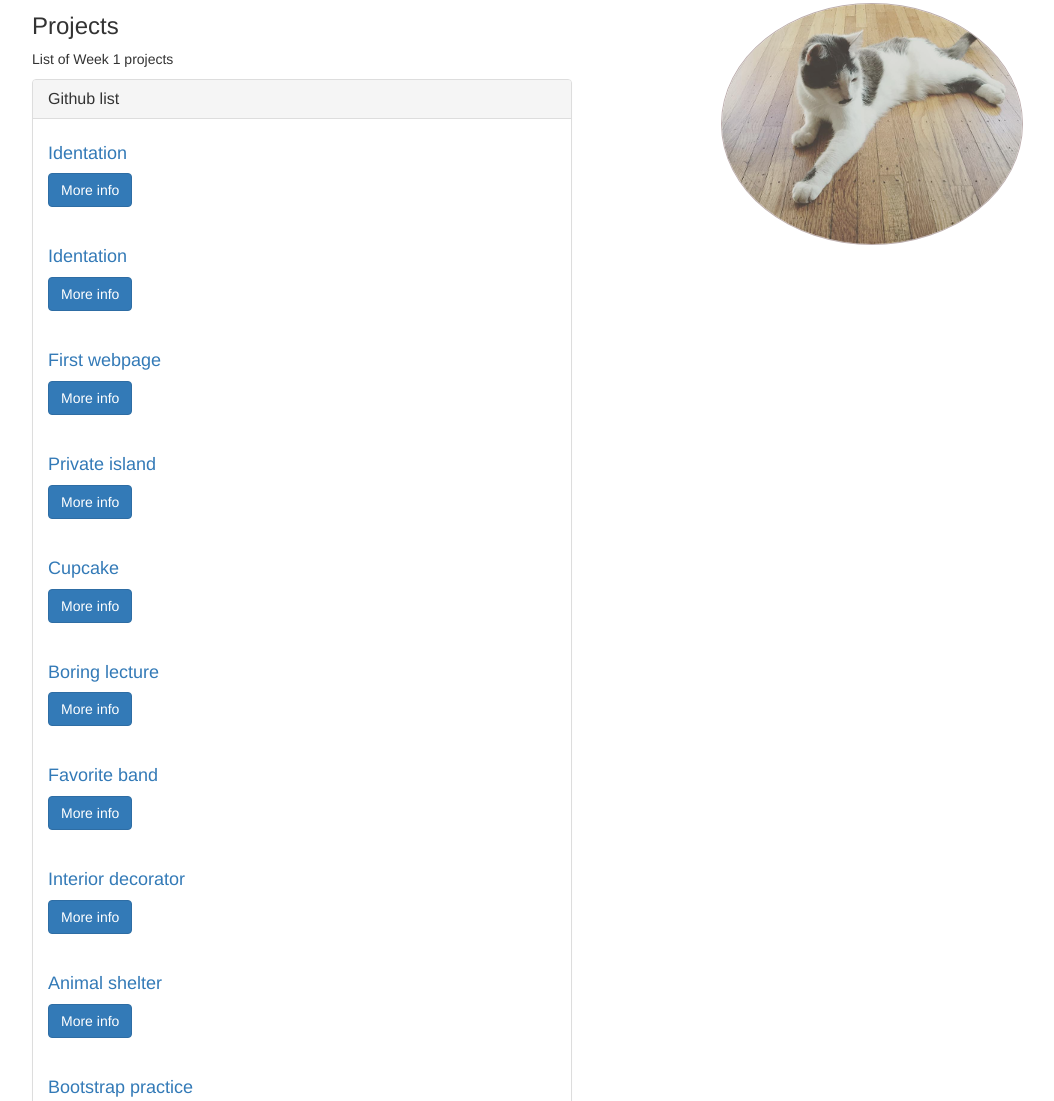
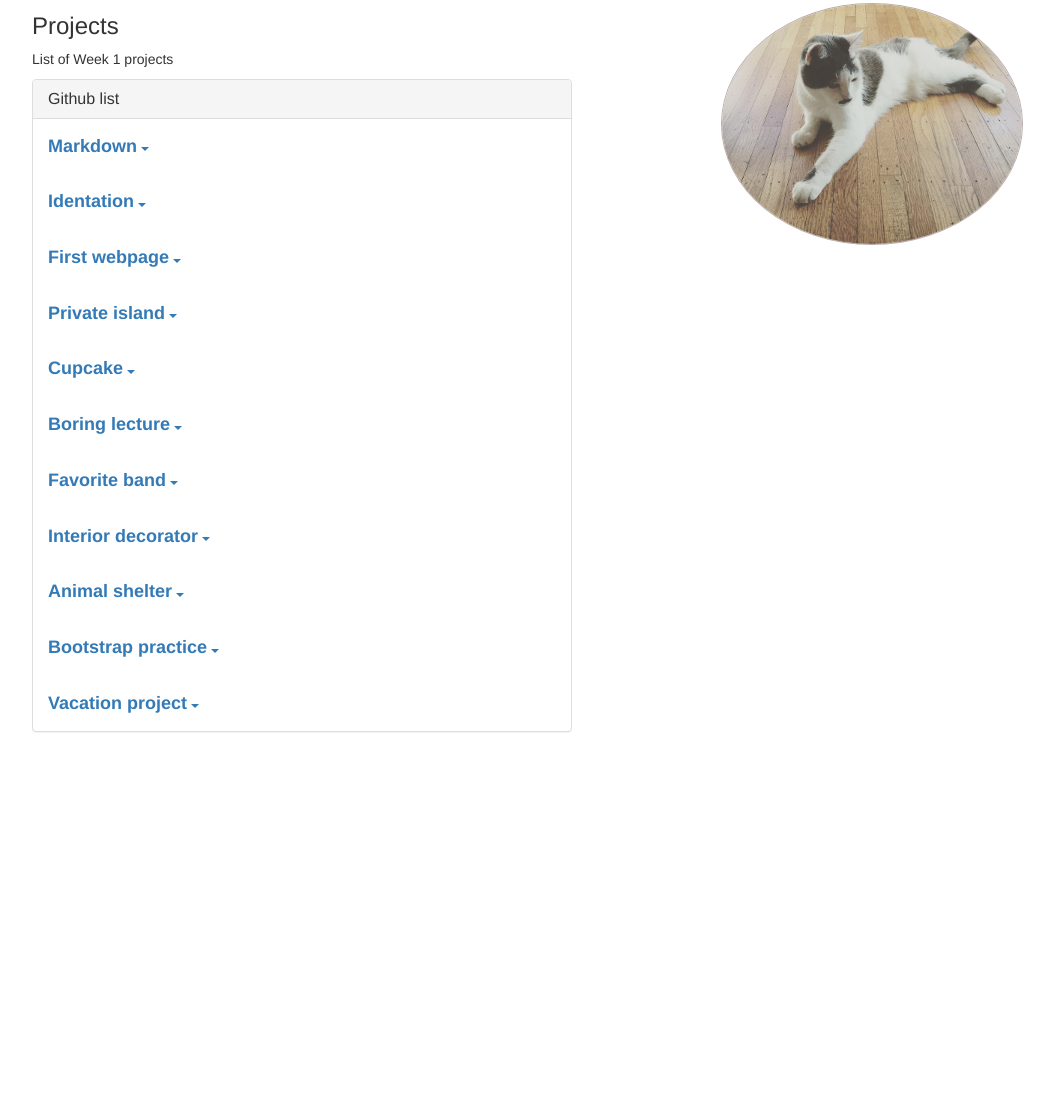
Before and after one commit to mostfamiliar/portfolio_project, a plain HTML site: page index.html in a window 1280 px wide. Shown: the part 773-1874 px from the top of the page, without its empty margins (53-1107 px from the left). After the commit the page ends 1525 px from the top, so only its background shows below. Drawn offline with nearby package versions, Linux system fonts and the light colour scheme.

Commit message:
add a caret to collapse list

```diff
--- a/css/styles.css
+++ b/css/styles.css
@@ -19,10 +19,20 @@ h1 {
   border: none;
 }
 
+.btn-link {
+  padding: 0;
+  margin: 0;
+  border: none;
+}
 .snowimg {
   width: 300px;
   height: 300px;
   opacity: 0.8;
+}
+
+.list-elements {
+  font-size: 18px;
+  font-weight: bold;
 }
 
 .babyimg {
--- a/index.html
+++ b/index.html
@@ -96,21 +96,21 @@
                 <h3 class="panel-title">Github list</h3>
               </div>
               <div class="panel-body">
-                <h4><a href="https://github.com/mostfamiliar/indentation_practice">Identation</a></h4>
-                <a class="btn btn-primary" role="button" data-toggle="collapse" href="#identationInfo" aria-expanded="false" aria-controls="collapseExample">
-                  More info
+                <a href="https://github.com/mostfamiliar/indentation_practice" class="list-elements">Markdown</a>
+                <a class="btn btn-link" role="button" data-toggle="collapse" href="#markdownInfo" aria-expanded="false" aria-controls="collapseExample">
+                  <span class="caret"></span>
                 </a>
-                <div class="collapse" id="identationInfo">
+                <div class="collapse" id="markdownInfo">
                   <div class="well">
                     <p>About us using Markdown</p>
                   </div>
                 </div>
               </div>
               <div class="panel-body">
-                <h4><a href="https://github.com/mostfamiliar/indentation_practice">Identation</a></h4>
-                <a class="btn btn-primary" role="button" data-toggle="collapse" href="#collapseExample" aria-expanded="false" aria-controls="collapseExample">
-                  More info
-                </a></h4>
+                <a href="https://github.com/mostfamiliar/indentation_practice" class="list-elements">Identation</a>
+                <a class="btn btn-link" role="button" data-toggle="collapse" href="#collapseExample" aria-expanded="false" aria-controls="collapseExample">
+                  <span class="caret"></span>
+                </a>
                 <div class="collapse" id="collapseExample">
                   <div class="well">
                     <p>About us using Markdown</p>
@@ -118,9 +118,9 @@
                 </div>
               </div>
               <div class="panel-body">
-                <h4><a href="https://github.com/mostfamiliar/firstwebpage">First webpage</a></h4>
-                <a class="btn btn-primary" role="button" data-toggle="collapse" href="#firstInfo" aria-expanded="false" aria-controls="collapseExample">
-                  More info
+                <a href="https://github.com/mostfamiliar/firstwebpage" class="list-elements">First webpage</a>
+                <a class="btn btn-link" role="button" data-toggle="collapse" href="#firstInfo" aria-expanded="false" aria-controls="collapseExample">
+                  <span class="caret"></span>
                 </a>
                 <div class="collapse" id="firstInfo">
                   <div class="well">
@@ -129,9 +129,9 @@
                 </div>
               </div>
               <div class="panel-body">
-                <h4><a href="https://github.com/mostfamiliar/private_island_project">Private island</a></h4>
-                <a class="btn btn-primary" role="button" data-toggle="collapse" href="#islandInfo" aria-expanded="false" aria-controls="collapseExample">
-                  More info
+                <a href="https://github.com/mostfamiliar/private_island_project" class="list-elements">Private island</a>
+                <a class="btn btn-link" role="button" data-toggle="collapse" href="#islandInfo" aria-expanded="false" aria-controls="collapseExample">
+                  <span class="caret"></span>
                 </a>
                 <div class="collapse" id="islandInfo">
                   <div class="well">
@@ -140,9 +140,9 @@
                 </div>
               </div>
               <div class="panel-body">
-                <h4><a href="https://github.com/mostfamiliar/cupcake_project">Cupcake</a></h4>
-                <a class="btn btn-primary" role="button" data-toggle="collapse" href="#cupcakeInfo" aria-expanded="false" aria-controls="collapseExample">
-                  More info
+                <a href="https://github.com/mostfamiliar/cupcake_project" class="list-elements">Cupcake</a>
+                <a class="btn btn-link" role="button" data-toggle="collapse" href="#cupcakeInfo" aria-expanded="false" aria-controls="collapseExample">
+                  <span class="caret"></span>
                 </a>
                 <div class="collapse" id="cupcakeInfo">
                   <div class="well">
@@ -151,9 +151,9 @@
                 </div>
               </div>
               <div class="panel-body">
-                <h4><a href="https://github.com/mostfamiliar/boring_lecture">Boring lecture</a></h4>
-                <a class="btn btn-primary" role="button" data-toggle="collapse" href="#lectureInfo" aria-expanded="false" aria-controls="collapseExample">
-                  More info
+                <a href="https://github.com/mostfamiliar/boring_lecture" class="list-elements">Boring lecture</a>
+                <a class="btn btn-link" role="button" data-toggle="collapse" href="#lectureInfo" aria-expanded="false" aria-controls="collapseExample">
+                  <span class="caret"></span>
                 </a>
                 <div class="collapse" id="lectureInfo">
                   <div class="well">
@@ -162,9 +162,9 @@
                 </div>
               </div>
               <div class="panel-body">
-                <h4><a href="https://github.com/mostfamiliar/favorite_band">Favorite band</a></h4>
-                <a class="btn btn-primary" role="button" data-toggle="collapse" href="#bandInfo" aria-expanded="false" aria-controls="collapseExample">
-                  More info
+                <a href="https://github.com/mostfamiliar/favorite_band" class="list-elements">Favorite band</a>
+                <a class="btn btn-link" role="button" data-toggle="collapse" href="#bandInfo" aria-expanded="false" aria-controls="collapseExample">
+                  <span class="caret"></span>
                 </a>
                 <div class="collapse" id="bandInfo">
                   <div class="well">
@@ -173,9 +173,9 @@
                 </div>
               </div>
               <div class="panel-body">
-                <h4><a href="https://github.com/mostfamiliar/interior_decorator">Interior decorator</a></h4>
-                <a class="btn btn-primary" role="button" data-toggle="collapse" href="#interiorInfo" aria-expanded="false" aria-controls="collapseExample">
-                  More info
+                <a href="https://github.com/mostfamiliar/interior_decorator" class="list-elements">Interior decorator</a>
+                <a class="btn btn-link" role="button" data-toggle="collapse" href="#interiorInfo" aria-expanded="false" aria-controls="collapseExample">
+                  <span class="caret"></span>
                 </a>
                 <div class="collapse" id="interiorInfo">
                   <div class="well">
@@ -184,9 +184,9 @@
                 </div>
               </div>
               <div class="panel-body">
-                <h4><a href="https://github.com/mostfamiliar/animal_shelter">Animal shelter</a></h4>
-                <a class="btn btn-primary" role="button" data-toggle="collapse" href="#animalInfo" aria-expanded="false" aria-controls="collapseExample">
-                  More info
+                <a href="https://github.com/mostfamiliar/animal_shelter" class="list-elements">Animal shelter</a>
+                <a class="btn btn-link" role="button" data-toggle="collapse" href="#animalInfo" aria-expanded="false" aria-controls="collapseExample">
+                  <span class="caret"></span>
                 </a>
                 <div class="collapse" id="animalInfo">
                   <div class="well">
@@ -195,9 +195,9 @@
                 </div>
               </div>
               <div class="panel-body">
-                <h4><a href="https://github.com/mostfamiliar/bootstrap_practice">Bootstrap practice</a></h4>
-                <a class="btn btn-primary" role="button" data-toggle="collapse" href="#bootstrapInfo" aria-expanded="false" aria-controls="collapseExample">
-                  More info
+                <a href="https://github.com/mostfamiliar/bootstrap_practice" class="list-elements">Bootstrap practice</a>
+                <a class="btn btn-link" role="button" data-toggle="collapse" href="#bootstrapInfo" aria-expanded="false" aria-controls="collapseExample">
+                  <span class="caret"></span>
                 </a>
                 <div class="collapse" id="bootstrapInfo">
                   <div class="well">
@@ -206,9 +206,9 @@
                 </div>
               </div>
               <div class="panel-body">
-                <h4><a href="https://github.com/mostfamiliar/vacation_project">Vacation project</a></h4>
-                <a class="btn btn-primary" role="button" data-toggle="collapse" href="#vacationInfo" aria-expanded="false" aria-controls="collapseExample">
-                  More info
+                <a href="https://github.com/mostfamiliar/vacation_project" class="list-elements">Vacation project</a>
+                <a class="btn btn-link" role="button" data-toggle="collapse" href="#vacationInfo" aria-expanded="false" aria-controls="collapseExample">
+                  <span class="caret"></span>
                 </a>
                 <div class="collapse" id="vacationInfo">
                   <div class="well">
```
